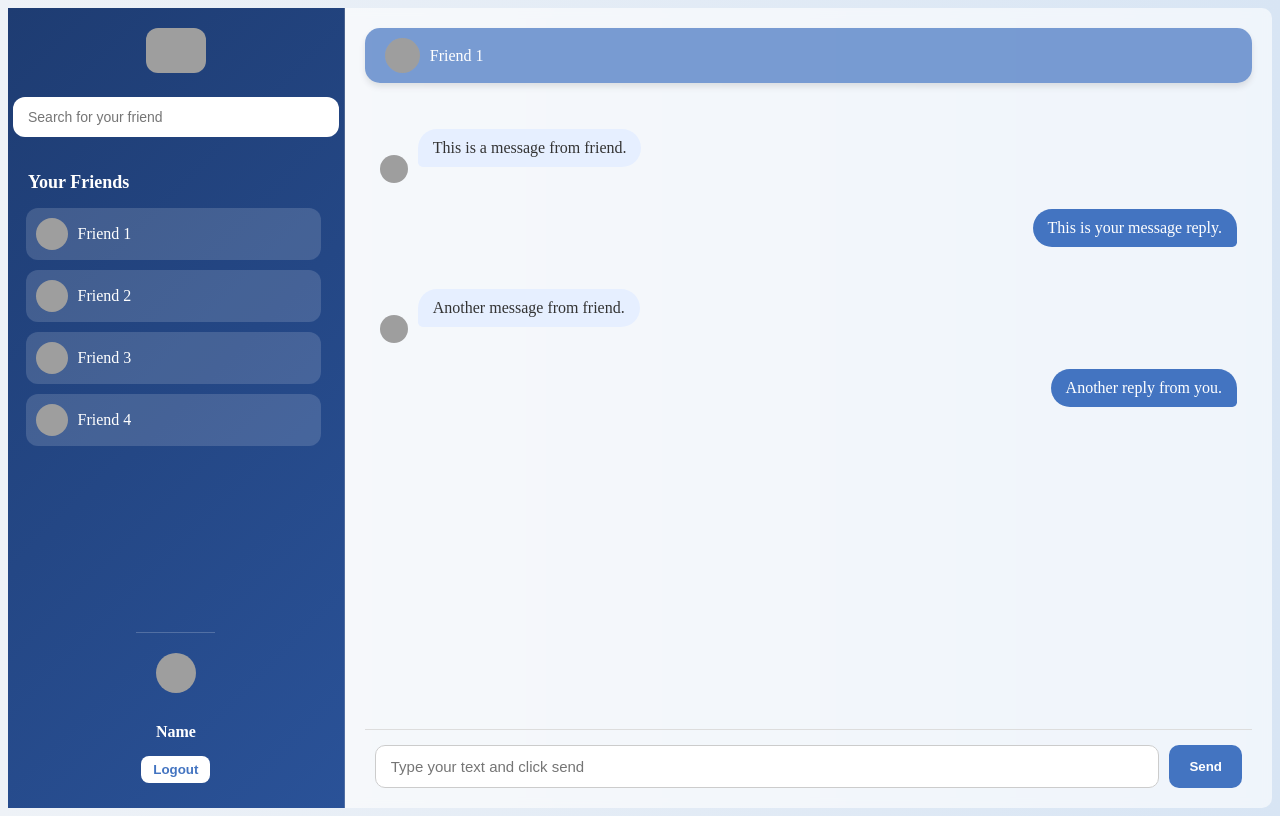
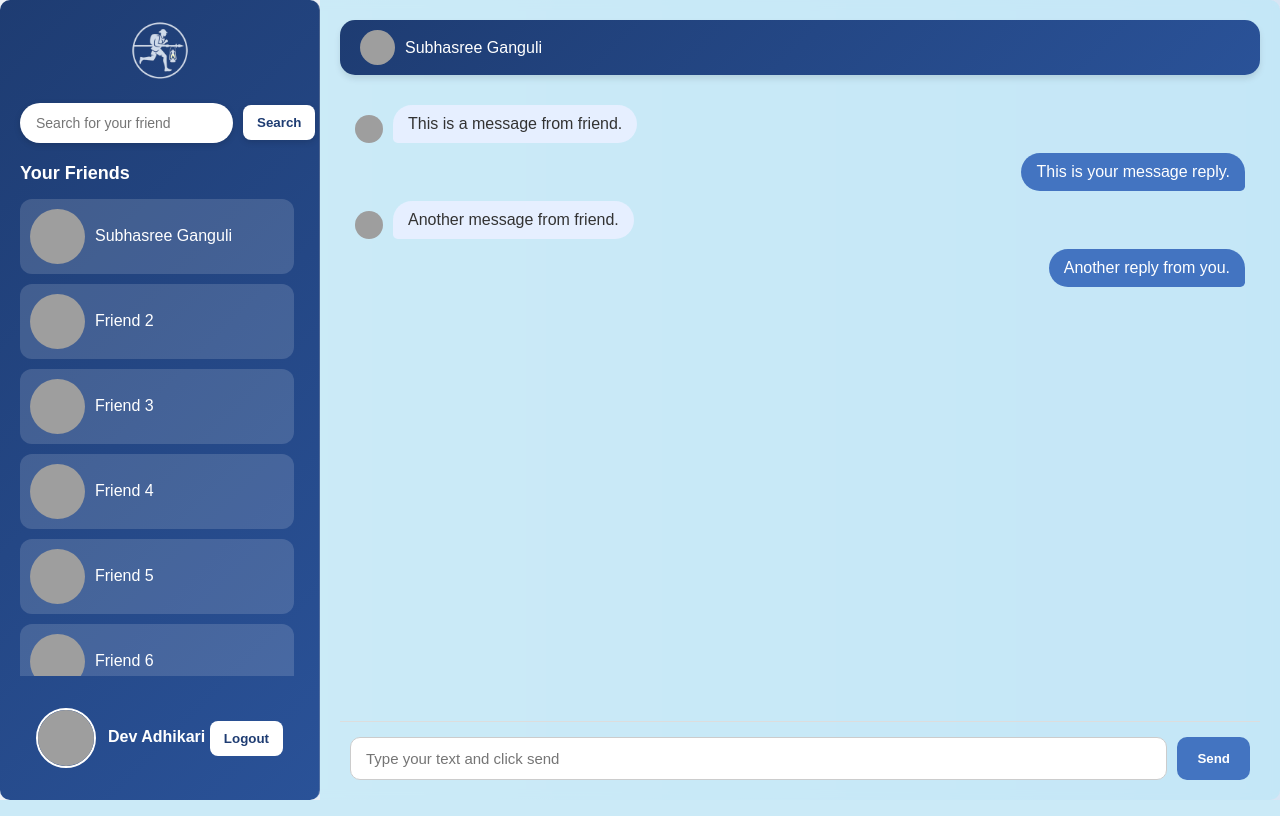
Before and after one commit to badhanamitroy/Daak-Pion-Chat-App, a PHP site: page /chatboard.html in a window 1280 px wide. Run offline with PHP 8.4, Linux system fonts and the light colour scheme; grey boxes are pictures that could not be loaded.

Commit message:
Add files via upload

```diff
--- a/chatboard.css
+++ b/chatboard.css
@@ -1,9 +1,9 @@
-Reset
+/* Reset */
 * {
   margin: 0;
   padding: 0;
   box-sizing: border-box;
-  font-family: 'Segoe UI', sans-serif;
+  font-family: 'Arial';
 }
 
 body {
@@ -22,12 +22,12 @@ body {
 /* Sidebar */
 .sidebar {
   width: 25%;
-  /* background: rgba(67, 116, 193, 0.8); */
   background: linear-gradient(135deg, #1e3c72, #2a5298);
   backdrop-filter: blur(10px);
   padding: 20px;
   display: flex;
   flex-direction: column;
+  border-radius: 10px;
   align-items: center;
   color: white;
   border-right: 1px solid rgba(255, 255, 255, 0.2);
@@ -39,15 +39,49 @@ body {
   border-radius: 12px;
 }
 
+.searching {
+  display: flex;
+  align-items: center;
+  width: 100%;
+  margin-bottom: 20px;
+  gap: 10px;
+}
+
 .search-bar {
-  width: 100%;
-  padding: 12px 15px;
-  border-radius: 12px;
+  flex: 1;
+  padding: 12px 16px;
+  border-radius: 30px;
   border: none;
-  margin-bottom: 20px;
-  background-color: #fff;
   font-size: 14px;
+  background-color: #ffffff;
   outline: none;
+  box-shadow: 0 2px 6px rgba(0, 0, 0, 0.15);
+  transition: all 0.3s ease;
+}
+
+.search-bar:focus {
+  box-shadow: 0 0 0 2px #6c9eff;
+}
+
+.Search-btn {
+  padding: 10px 16px;
+  background-color: #ffffff;
+  color: #1e3c72;
+  font-weight: 600;
+  border: none;
+  border-radius: 30px;
+  cursor: pointer;
+  box-shadow: 0 2px 6px rgba(0, 0, 0, 0.15);
+  /* transition: background-color 0.3s ease, transform 0.2s ease; */
+}
+
+.Search-btn:hover {
+  background-color: #e6efff;
+  /* transform: translateY(-1px); */
+}
+
+.Search-btn:active {
+  transform: translateY(0);
 }
 
 .sidebar h2 {
@@ -81,46 +115,68 @@ body {
 }
 
 .friend img {
-  width: 32px;
-  height: 32px;
+  width: 55px;
+  height: 55px;
   border-radius: 50%;
   margin-right: 10px;
 }
 
 .profile-info {
-  margin-top: auto;
-  text-align: center;
-  padding-top: 20px;
-  border-top: 1px solid rgba(255, 255, 255, 0.2);
+  display: flex;
+  align-items: center;
+  justify-content: space-between;
+  width: 100%;
+  /* background-color: rgba(255, 255, 255, 0.1); */
+  padding: 12px 16px;
+  border-radius: 12px;
+  margin-top: 20px;
+  /* box-shadow: 0 2px 10px rgba(0, 0, 0, 0.1); */
+  /* transition: background 0.3s; */
 }
 
+/* .profile-info:hover {
+  background-color: rgba(255, 255, 255, 0.15);
+} */
+
 .profile-info img {
-  width: 40px;
-  height: 40px;
+  width: 60px;
+  height: 60px;
   border-radius: 50%;
-  margin-bottom: 10px;
+  margin-right: 12px;
+  border: 2px solid #fff;
 }
 
-.profile-info p {
-  margin-bottom: 10px;
-  font-weight: bold;
+.profile-text {
+  flex: 1;
 }
 
-.profile-info button {
-  margin: 5px;
-  padding: 6px 12px;
+.profile-name {
+  font-weight: bold;
+  color: #fff;
+  margin-bottom: 2px;
+}
+
+.profile-role {
+  font-size: 12px;
+  color: #d0e0ff;
+}
+
+.logout-btn , .Search-btn {
+  padding: 10px 14px;
+  background-color: #ffffff;
+  color: #1e3c72;
+  font-weight: 600;
   border: none;
   border-radius: 8px;
-  background-color: #fff;
-  color: #4374c1;
-  font-weight: bold;
   cursor: pointer;
-  transition: background-color 0.3s;
+  transition: background-color 0.3s ease;
 }
 
-.profile-info button:hover {
-  background-color: #e6e6e6;
+.logout-btn:hover {
+  background-color: #e0e6f0;
 }
+
+
 
 /* Chat Area */
 .chat-area {
@@ -128,7 +184,7 @@ body {
   display: flex;
   flex-direction: column;
   padding: 20px;
-  background-color: rgba(255, 255, 255, 0.6);
+  background-color: rgba(183, 232, 249, 0.6);
   backdrop-filter: blur(12px);
   border-top-right-radius: 10px;
   border-bottom-right-radius: 10px;
@@ -138,7 +194,8 @@ body {
 .chat-header {
   display: flex;
   align-items: center;
-  background: rgba(67, 116, 193, 0.7);
+  /* background: rgba(67, 116, 193, 0.7); */
+  background: linear-gradient(135deg, #1e3c72, #2a5298);
   color: white;
   padding: 10px 20px;
   border-radius: 15px;
--- a/chatboard.html
+++ b/chatboard.html
@@ -11,41 +11,55 @@
     <!-- Sidebar -->
     <aside class="sidebar">
       <div class="logo">
-        <img src="logo.png" alt="Logo"/>
+        <img src="Daak-pion.png" alt="Logo"/>
       </div>
-      <input type="text" placeholder="Search for your friend" class="search-bar"/>
+      <div class="searching">
+        <input type="text" placeholder="Search for your friend" class="search-bar"/>
+        <button class="Search-btn">Search</button>
+      </div>
       <h2>Your Friends</h2>
       <div class="friend-list">
         <div class="friend">
-          <img src="user.png" alt="Friend 1"/>
-          <span>Friend 1</span>
+          <img src="https://shorturl.at/zKYZq" alt="Friend 1"/>
+          <span>Subhasree Ganguli</span>
         </div>
         <div class="friend">
-          <img src="user.png" alt="Friend 2"/>
+          <img src="f2.png" alt="Friend 2"/>
           <span>Friend 2</span>
         </div>
         <div class="friend">
-          <img src="user.png" alt="Friend 3"/>
+          <img src="f3.png" alt="Friend 3"/>
           <span>Friend 3</span>
         </div>
         <div class="friend">
-          <img src="user.png" alt="Friend 4"/>
+          <img src="f4.png" alt="Friend 4"/>
           <span>Friend 4</span>
+        </div>
+        <div class="friend">
+          <img src="f5.png" alt="Friend 5"/>
+          <span>Friend 5</span>
+        </div>
+        <div class="friend">
+          <img src="f6.png" alt="Friend 6"/>
+          <span>Friend 6</span>
         </div>
       </div>
       <div class="profile-info">
-        <img src="user.png" alt="user">
-        <p>Name</p>
-        <!-- <button>Edit Profile</button> -->
-        <button>Logout</button>
+        <img src="https://shorturl.at/qyWdI" alt="user" />
+        <div class="profile-text">
+          <p class="profile-name">Dev Adhikari</p>
+          <!-- <p class="profile-role">Active now</p> -->
+        </div>
+        <button class="logout-btn">Logout</button>
       </div>
+
     </aside>
 
     <!-- Chat Area -->
     <main class="chat-area">
       <div class="chat-header">
-        <img src="user.png" alt="Friend"/>
-        <span>Friend 1</span>
+        <img src="https://shorturl.at/zKYZq" alt="Friend"/>
+        <span>Subhasree Ganguli</span>
       </div>
       <div class="chat-box">
         <div class="message received">
```
